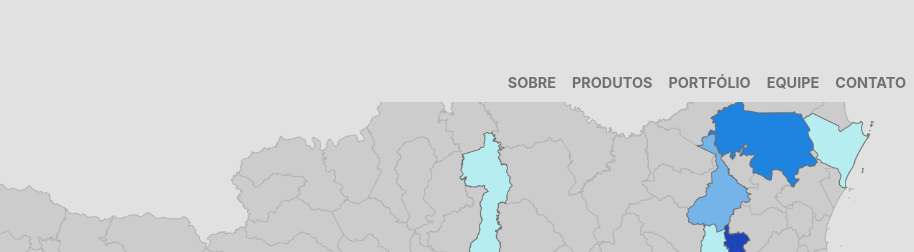
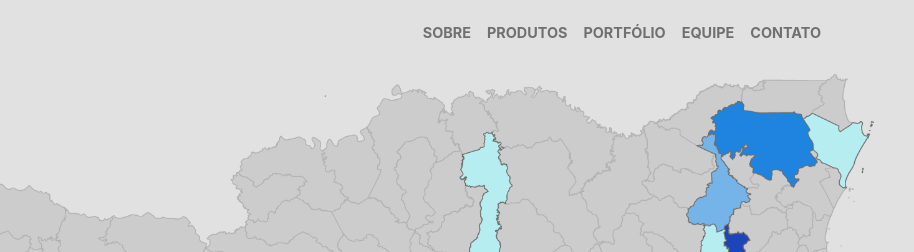
Before and after one commit to coronagis/site, a plain HTML site: page index.html in a window 1280 px wide. Shown: the top 252 px of the page, 366-1280 px from the left. Drawn offline with nearby package versions, Linux system fonts and the light colour scheme.

Commit message:
Ajuste no header de quebra de layout

```diff
--- a/css/style.css
+++ b/css/style.css
@@ -8,13 +8,6 @@
 /**************************************
 link & button
 **************************************/
-.navbar-collapse {
-	position: absolute;
-	top: 59px;
-	left: 0px;
-	width: 100%;
-}
-
 .white {
 	color: #e1e1e1 !important;
 }
@@ -69,6 +62,7 @@ Header
 }
 
 .navbar-collapse {
+	position: relative;
 	background-color: #e1e1e1;
 	z-index: 9999;
 }
@@ -78,7 +72,6 @@ Header
 	background-size: cover;
 	min-height: 500px;
 	padding-top: 200px;
-
 }
 
 .jumbotron p.big {
@@ -776,3 +769,12 @@ p.cta-sub-title {
 		border: 0px;
 	}
 }
+
+@media (max-width: 992px) {
+	.navbar-collapse {
+		position: absolute;
+		top: 59px;
+		left: 0px;
+		width: 100%;
+	}
+}
```
